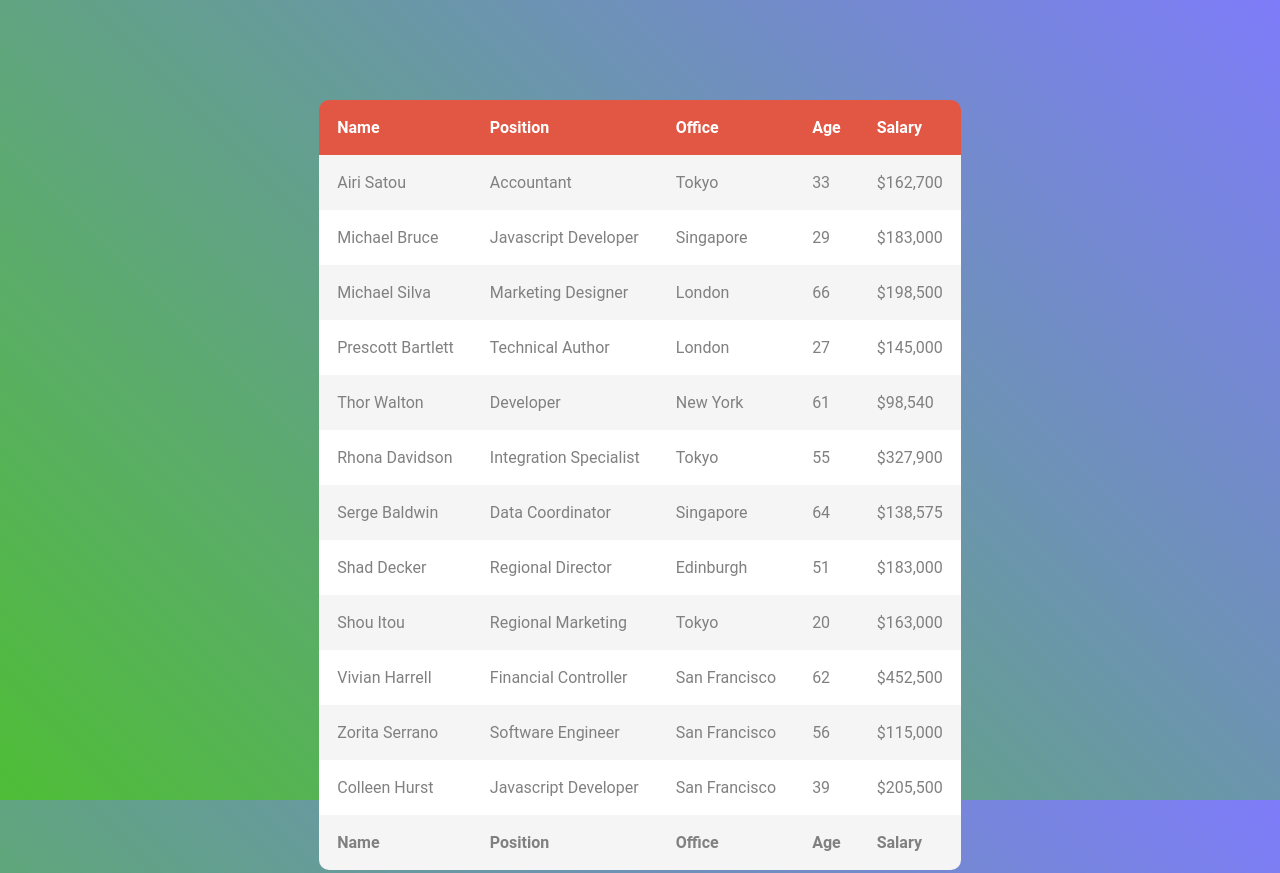
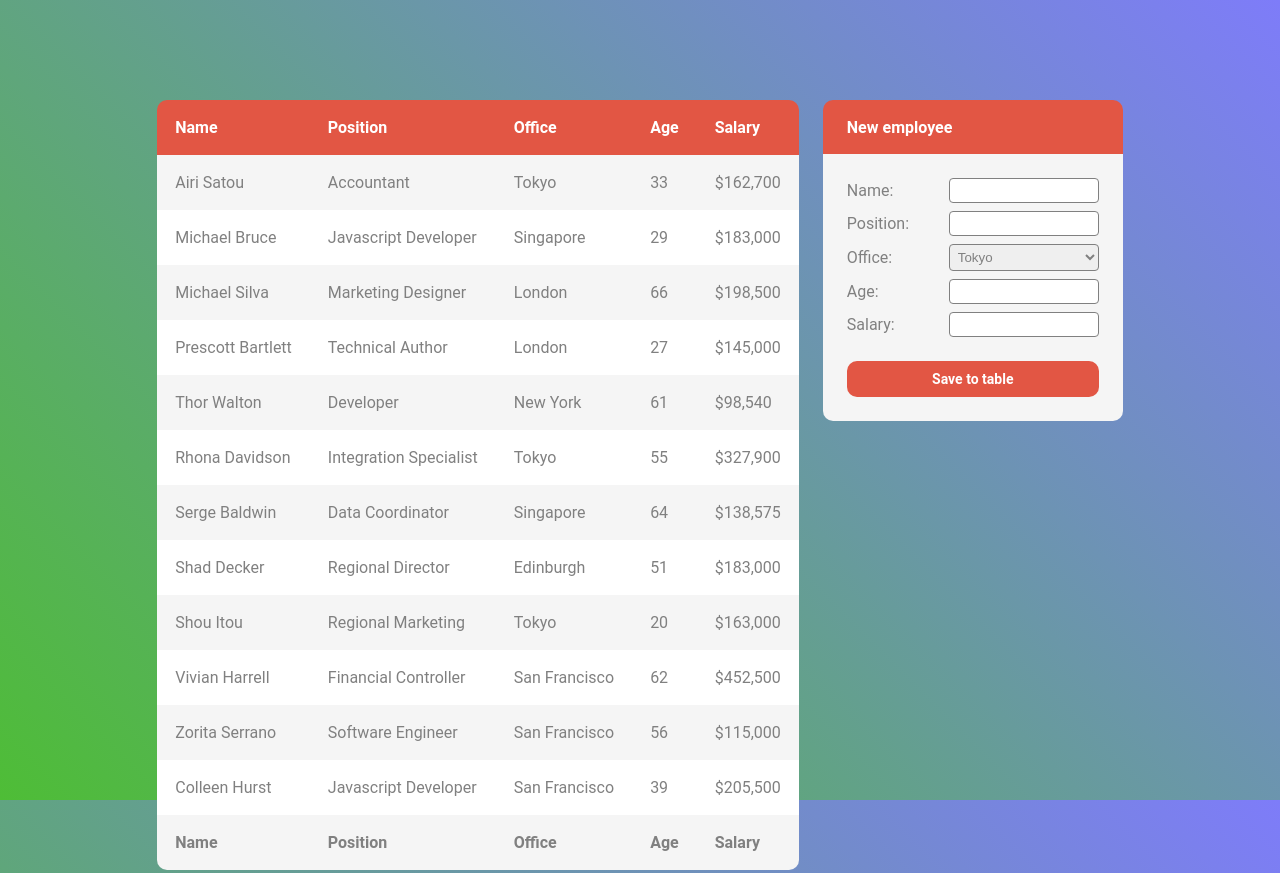
Before and after one commit to mate-academy/js_employees_table_DOM, a website built with Parcel: page src/index.html in a window 1280 px wide. Shown: the top 873 px of the page. Built offline with nearby package versions, Linux system fonts and the light colour scheme.

Commit message:
add task solution-5

```diff
--- a/src/scripts/main.js
+++ b/src/scripts/main.js
@@ -1,10 +1,12 @@
 'use strict';
 
 // отримую заголовки -- Array.from(document.querySelector('thead tr').children);
+const body = document.querySelector('body'); // body
 const thead = document.querySelector('thead');
+const tbody = document.querySelector('tbody');
+const table = body.querySelector('table'); // table
 let currentSortIndex = null;
 let sortDirection = 'asc';
-const tbody = document.querySelector('tbody');
 
 tbody.addEventListener('click', (e) => {
   const row = e.target.closest('tr');
@@ -50,9 +52,7 @@ thead.addEventListener('click', (e) => {
       const valueB = rowB.children[cellIndex].textContent.trim();
 
       result = valueA.localeCompare(valueB);
-    }
-    // числові колонки
-    else {
+    } else {
       const valueA = Number(
         rowA.children[cellIndex].textContent.replace(/[$,]/g, ''),
       );
@@ -69,3 +69,142 @@ thead.addEventListener('click', (e) => {
 
   tbody.append(...rows);
 });
+
+// створюю форму ------------------------------------------
+const forma = document.createElement('form');
+
+table.after(forma);
+
+forma.classList.add('new-employee-form');
+
+const fields = [
+  {
+    label: 'Name:',
+    type: 'text',
+    name: 'name',
+    qa: 'name',
+  },
+  {
+    label: 'Position:',
+    type: 'text',
+    name: 'position',
+    qa: 'position',
+  },
+  {
+    label: 'Office:',
+    type: 'select',
+    name: 'office',
+    qa: 'office',
+    options: [
+      'Tokyo',
+      'Singapore',
+      'London',
+      'New York',
+      'Edinburgh',
+      'San Francisco',
+    ],
+  },
+  {
+    label: 'Age:',
+    type: 'number',
+    name: 'age',
+    qa: 'age',
+  },
+  {
+    label: 'Salary:',
+    type: 'number',
+    name: 'salary',
+    qa: 'salary',
+  },
+];
+
+fields.forEach((field) => {
+  const label = document.createElement('label');
+
+  label.textContent = field.label;
+
+  let input;
+
+  if (field.type === 'select') {
+    input = document.createElement('select');
+
+    field.options.forEach((optionText) => {
+      const option = document.createElement('option');
+
+      option.value = optionText;
+      option.textContent = optionText;
+      input.appendChild(option);
+    });
+  } else {
+    input = document.createElement('input');
+    input.type = field.type;
+  }
+
+  input.name = field.name;
+  input.required = true;
+  input.dataset.qa = field.qa;
+
+  label.appendChild(input);
+  forma.appendChild(label);
+});
+
+// створюю кнопку
+const button = document.createElement('button');
+
+button.textContent = 'Save to table';
+button.type = 'submit';
+forma.appendChild(button);
+
+console.log(forma);
+console.log(forma.elements.name);
+
+// =======================================================================
+// віправка форми + валідація
+
+forma.addEventListener('submit', (e) => {
+  e.preventDefault();
+
+  const inputName = forma.elements.name.value;
+
+  const inputPosition = forma.elements.position.value;
+
+  const inputOffice = forma.elements.office.value;
+
+  const inputAge = forma.elements.age.value;
+
+  const inputSalary = forma.elements.salary.value;
+
+  const row = document.createElement('tr');
+
+  const tdName = document.createElement('td');
+
+  tdName.textContent = inputName;
+
+  const tdPosition = document.createElement('td');
+
+  tdPosition.textContent = inputPosition;
+
+  const tdOffice = document.createElement('td');
+
+  tdOffice.textContent = inputOffice;
+
+  const tdAge = document.createElement('td');
+
+  tdAge.textContent = Number(inputAge);
+
+  const tdSalary = document.createElement('td');
+
+  const tdSalaryNumber = Number(inputSalary);
+
+  const formattedSalary = new Intl.NumberFormat('en-US').format(tdSalaryNumber);
+
+  tdSalary.textContent = `$${formattedSalary}`;
+
+  row.appendChild(tdName);
+  row.appendChild(tdPosition);
+  row.appendChild(tdOffice);
+  row.appendChild(tdAge);
+  row.appendChild(tdSalary);
+
+  tbody.appendChild(row);
+});
```
Also changed, not shown: src/index.html (+1 -0 lines).
